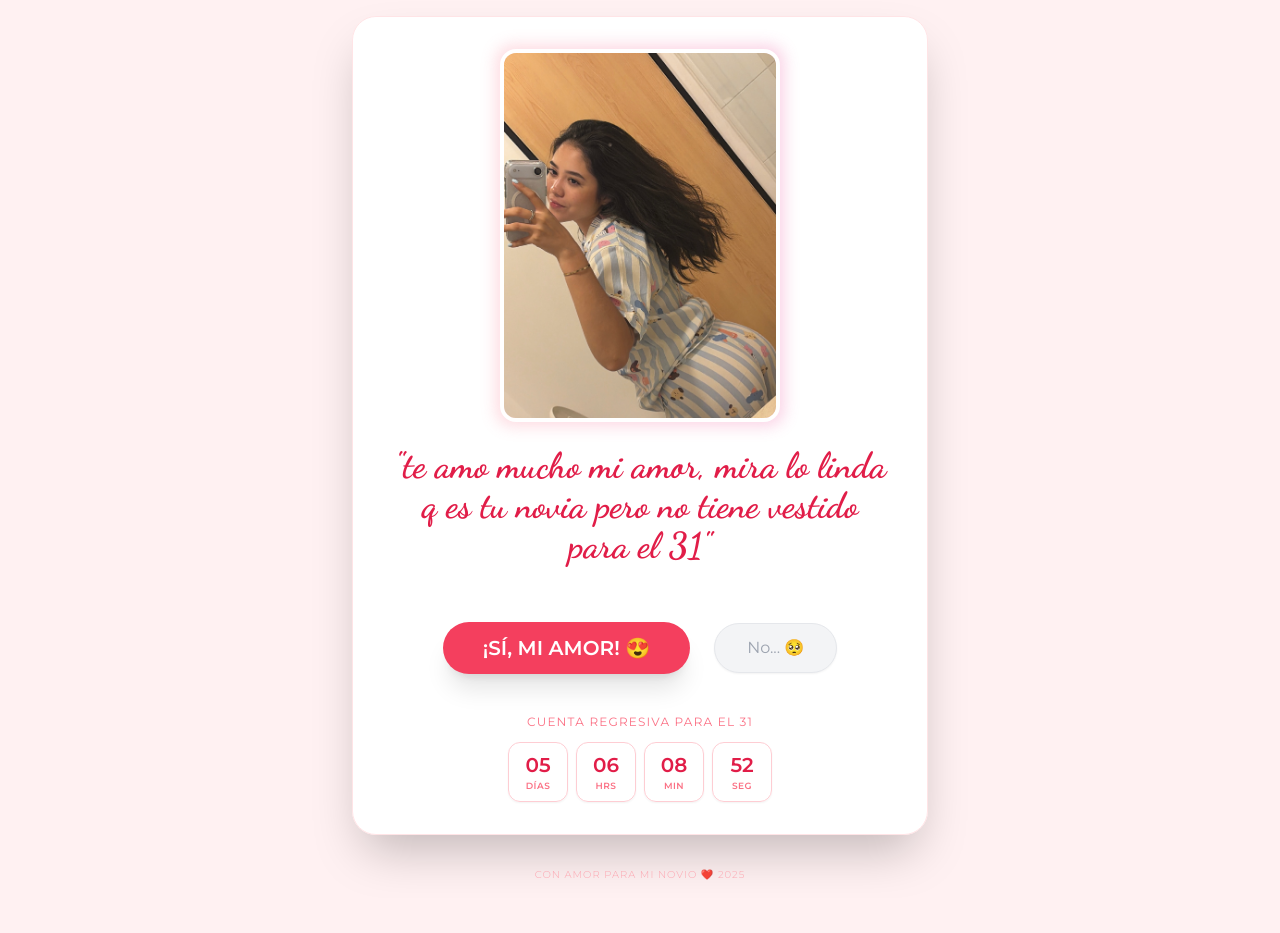
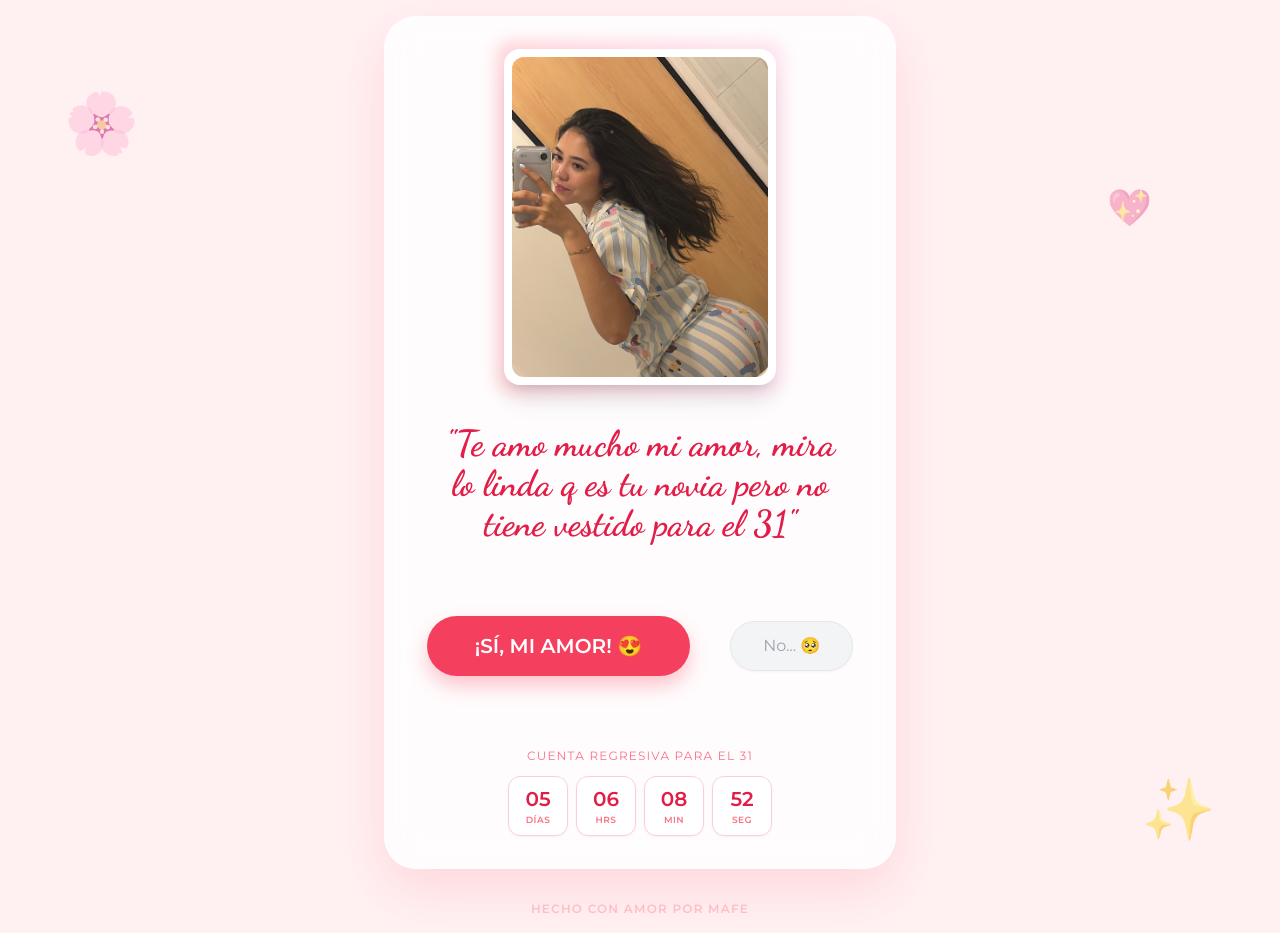
Before and after one commit to lamastop0508/hola-mi-corazoncito, a React (Vite) app: page / in a window 1280 px wide. Before the commit the page ends 898 px from the top, so only its background shows below. Built offline with nearby package versions, Linux system fonts and the light colour scheme.

Commit message:
Update App.tsx

```diff
--- a/App.tsx
+++ b/App.tsx
@@ -8,45 +8,46 @@ import { MAFE_PHOTO_CODE, DRESSES_COLLAGE_CODE } from './constants';
 const App: React.FC = () => {
   const [hasSaidYes, setHasSaidYes] = useState(false);
 
-  const handleYes = () => {
-    setHasSaidYes(true);
+  const resetView = () => {
+    setHasSaidYes(false);
   };
 
   return (
-    <div className="min-h-screen relative flex flex-col items-center justify-center p-4 bg-rose-50 overflow-hidden">
-      {/* Corazones flotantes de fondo */}
-      <div className="absolute top-0 left-0 w-full h-full -z-10 opacity-10 pointer-events-none">
-        <div className="absolute top-10 left-10 text-4xl animate-pulse">❤️</div>
-        <div className="absolute bottom-10 right-10 text-4xl animate-pulse">❤️</div>
-        <div className="absolute top-1/2 left-10 text-3xl">💖</div>
-        <div className="absolute bottom-1/4 right-10 text-2xl">💕</div>
+    <div className="min-h-screen flex flex-col items-center justify-center p-4 relative overflow-hidden">
+      {/* Elementos decorativos de fondo */}
+      <div className="absolute top-0 left-0 w-full h-full pointer-events-none -z-10">
+        <div className="absolute top-[10%] left-[5%] text-pink-200 text-6xl floating opacity-50">🌸</div>
+        <div className="absolute bottom-[10%] right-[5%] text-pink-200 text-6xl floating opacity-50" style={{animationDelay: '2s'}}>✨</div>
+        <div className="absolute top-[20%] right-[10%] text-pink-200 text-4xl floating opacity-40" style={{animationDelay: '1s'}}>💖</div>
       </div>
 
       {hasSaidYes && <RainEffect />}
 
-      <main className="max-w-xl w-full bg-white/95 backdrop-blur-md rounded-3xl p-6 md:p-8 shadow-2xl border border-rose-100 z-10 text-center space-y-6">
+      <div className="w-full max-w-lg bg-white/80 backdrop-blur-lg rounded-[2rem] shadow-[0_20px_50px_rgba(251,113,133,0.2)] border border-white/50 p-6 md:p-8 text-center relative z-10 transition-all duration-500">
 
         {!hasSaidYes ? (
-          <div className="flex flex-col space-y-6 animate-in fade-in duration-700">
-            <div className="relative group mx-auto w-full max-w-[280px]">
-              <div className="absolute -inset-1 bg-gradient-to-r from-rose-400 to-pink-500 rounded-2xl blur opacity-25 group-hover:opacity-40 transition duration-1000"></div>
-              <div className="relative aspect-[3/4] rounded-2xl overflow-hidden shadow-inner border-4 border-white">
+          <div className="space-y-8 animate-in fade-in zoom-in duration-700">
+            {/* Foto de Mafe */}
+            <div className="relative inline-block group">
+              <div className="absolute -inset-2 bg-gradient-to-r from-rose-400 to-pink-300 rounded-2xl blur opacity-30 group-hover:opacity-60 transition duration-1000 group-hover:duration-200"></div>
+              <div className="relative bg-white p-2 rounded-2xl shadow-xl">
                 <img
                   src={MAFE_PHOTO_CODE}
-                  alt="Mafe linda"
-                  className="w-full h-full object-cover"
+                  alt="Mafe"
+                  className="w-64 h-80 object-cover rounded-xl shadow-inner"
+                  onError={(e) => { e.currentTarget.src = "https://images.unsplash.com/photo-1518196775741-20165963500a?w=400&h=500&fit=crop"; }}
                 />
               </div>
             </div>
 
-            <h1 className="dancing-font text-3xl md:text-4xl text-rose-600 leading-tight px-2">
-              "te amo mucho mi amor, mira lo linda q es tu novia pero no tiene vestido para el 31"
+            <h1 className="dancing-font text-3xl md:text-4xl text-rose-600 leading-tight px-4">
+              "Te amo mucho mi amor, mira lo linda q es tu novia pero no tiene vestido para el 31"
             </h1>
 
-            <div className="flex flex-col md:flex-row items-center justify-center gap-6 pt-4 min-h-[100px]">
+            <div className="flex flex-col sm:flex-row items-center justify-center gap-10 py-4 min-h-[140px]">
               <button
-                onClick={handleYes}
-                className="bg-rose-500 hover:bg-rose-600 text-white px-10 py-3 rounded-full font-bold text-xl shadow-xl hover:shadow-rose-200 transition-all transform hover:scale-110 active:scale-95 z-30"
+                onClick={() => setHasSaidYes(true)}
+                className="bg-rose-500 hover:bg-rose-600 text-white px-12 py-4 rounded-full font-bold text-xl shadow-[0_10px_20px_rgba(244,63,94,0.3)] transform transition-all hover:scale-110 active:scale-95"
               >
                 ¡SÍ, MI AMOR! 😍
               </button>
@@ -57,37 +58,37 @@ const App: React.FC = () => {
             <Countdown />
           </div>
         ) : (
-          <div className="space-y-6 animate-in zoom-in duration-500">
-            <h2 className="dancing-font text-4xl text-rose-600">
-              ¡SABÍA QUE DIRÍAS QUE SÍ! 💖✨
+          <div className="space-y-6 animate-in zoom-in duration-1000">
+            <h2 className="dancing-font text-4xl md:text-5xl text-rose-500 mb-4 leading-tight">
+              ¡SABÍA QUE DIRÍAS QUE SÍ! 💖
             </h2>
-            <p className="text-rose-400 font-medium italic">"Eres el mejor novio del mundo. Mira qué hermosos están:"</p>
-
-            <div className="rounded-2xl overflow-hidden shadow-2xl border-4 border-rose-200 transition-transform hover:scale-[1.01]">
+            <div className="relative">
+              <div className="absolute -inset-4 bg-rose-200 rounded-[2rem] blur-xl opacity-30 animate-pulse"></div>
               <img
                 src={DRESSES_COLLAGE_CODE}
                 alt="Collage de vestidos"
-                className="w-full h-auto"
+                className="relative w-full rounded-2xl shadow-2xl border-4 border-white"
+                onError={(e) => { e.currentTarget.src = "https://images.unsplash.com/photo-1515377905703-c4788e51af15?w=600&h=400&fit=crop"; }}
               />
             </div>
 
-            <div className="bg-rose-50 p-4 rounded-2xl border border-rose-100 italic text-rose-500 text-sm">
-              "Gracias por hacerme tan feliz. ¡Te amo!"
-            </div>
+            <p className="text-rose-400 font-semibold text-lg italic mt-4">
+              "¡Gracias por hacerme la más feliz! Te amo infinito ❤️"
+            </p>
 
             <button
-                onClick={() => setHasSaidYes(false)}
-                className="text-rose-400 text-xs md:text-sm font-semibold hover:text-rose-600 transition-colors flex items-center justify-center gap-2 mx-auto mt-4"
+              onClick={resetView}
+              className="mt-4 text-rose-500 hover:text-rose-600 font-bold text-sm underline decoration-rose-300 underline-offset-4 transition-all hover:scale-105 active:scale-95"
             >
-                Volver a ver lo linda que soy ❤️
+              Volver a ver lo linda que soy ✨
             </button>
           </div>
         )}
-      </main>
+      </div>
 
-      <footer className="mt-8 text-rose-300 text-[10px] font-light tracking-widest z-10">
-        CON AMOR PARA MI NOVIO ❤️ {new Date().getFullYear()}
-      </footer>
+      <p className="mt-8 text-rose-300 text-xs tracking-widest uppercase font-bold opacity-60">
+        Hecho con amor por Mafe
+      </p>
     </div>
   );
 };
```
